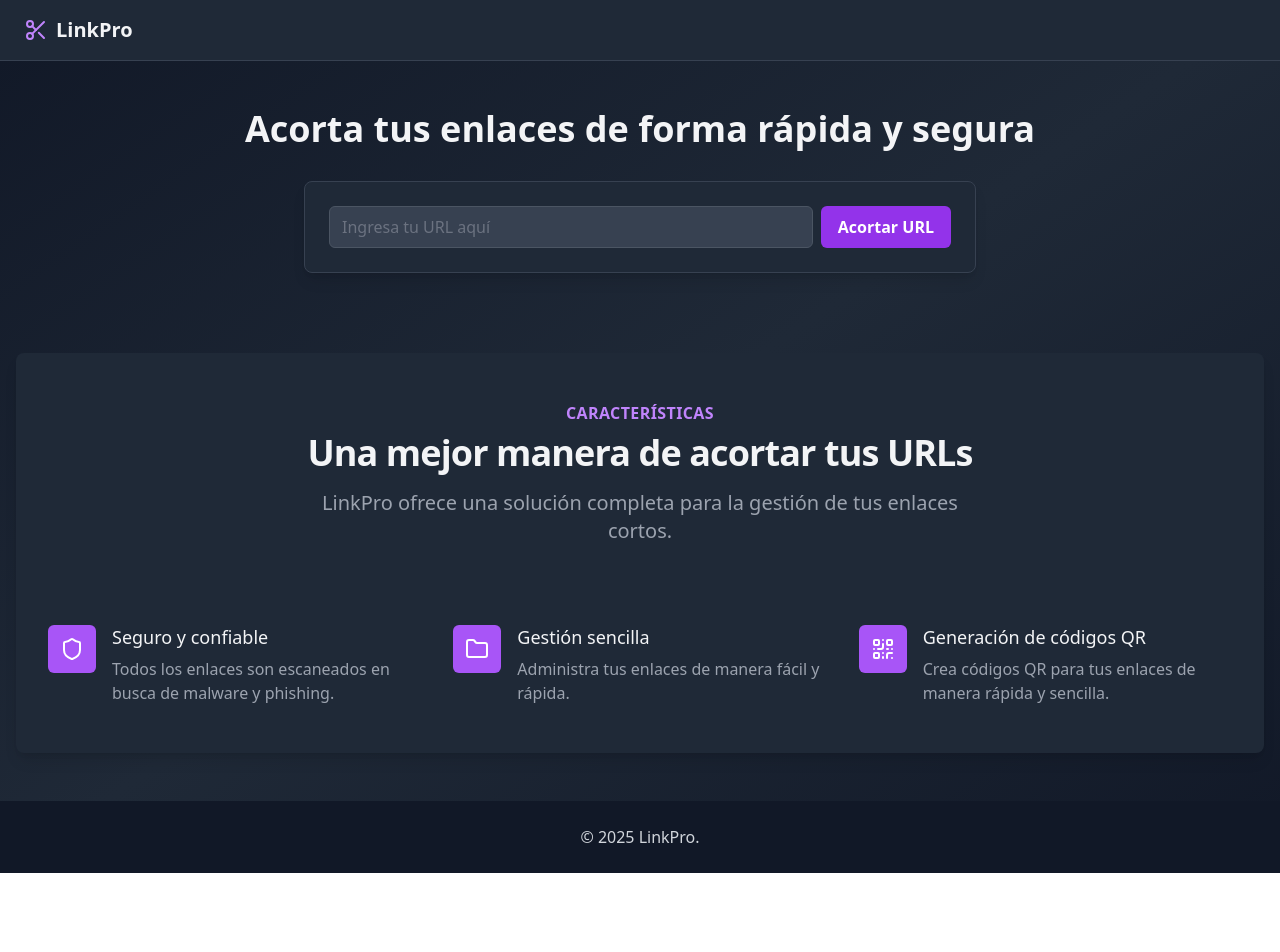
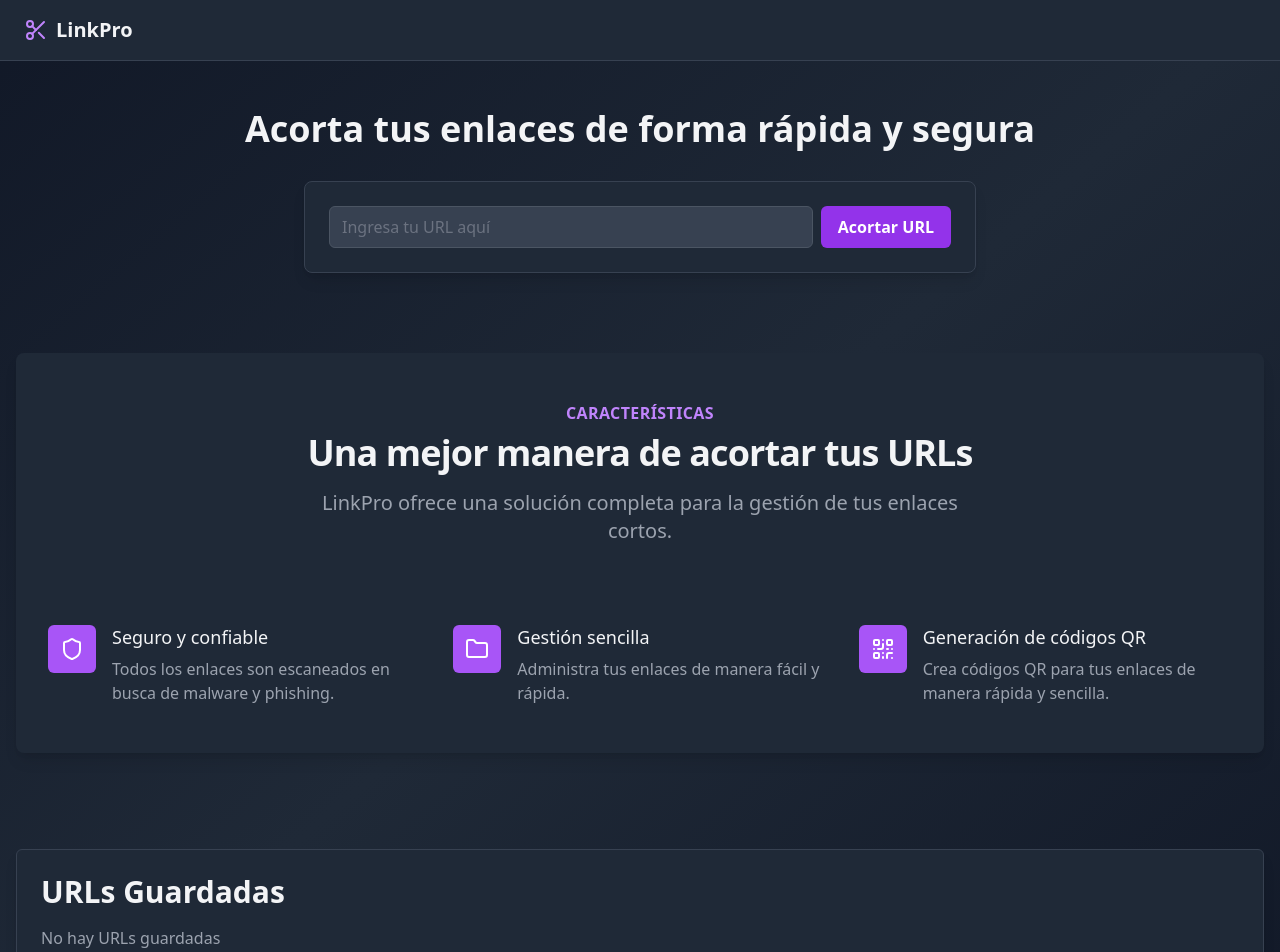
Before and after one commit to D4rrker/LinkPro, a Next.js app: page / in a window 1280 px wide. Shown: the top 952 px of the page. Before the commit the page ends 873 px from the top, so only its background shows below. Built offline with nearby package versions, Linux system fonts and the light colour scheme.

Commit message:
Animación en la sección de 'savedUrls'

```diff
--- a/src/components/Form/Form.tsx
+++ b/src/components/Form/Form.tsx
@@ -7,6 +7,8 @@ export default function Form({
   isLoading,
   errorMSG,
 }: FormPropsType) {
+  console.log(errorMSG.isError);
+
   return (
     <form onSubmit={handleSubmit} className="space-y-4" id="form">
       <div className="flex flex-col md:flex-row space-y-2 md:space-y-0 md:space-x-2">
@@ -30,11 +32,11 @@ export default function Form({
         <button
           type="submit"
           className={`px-4 py-2 min-w-max h-min rounded-md border border-transparent font-semibold bg-purple-600  text-white ${
-            isLoading || errorMSG.boolean
+            isLoading || errorMSG.isError
               ? "cursor-not-allowed opacity-75"
               : "hover:bg-purple-700"
           }`}
-          disabled={isLoading || errorMSG.boolean}
+          disabled={isLoading || errorMSG.isError}
         >
           {isLoading ? "Acortando..." : "Acortar URL"}
         </button>
--- a/src/components/SavedUrls/SavedUrls.tsx
+++ b/src/components/SavedUrls/SavedUrls.tsx
@@ -6,21 +6,37 @@ import Link from "next/link";
 import Button from "../ui/Button";
 import { copyToClipboard } from "@/lib/formHandlers";
 import { useToast } from "@/context/ToastContext";
+import { motion, AnimatePresence } from "framer-motion";
 
 export default function SavedUrls() {
   const { savedUrls, deleteUrl } = useSavedUrls();
   const { toast, showToast } = useToast();
 
-  if (savedUrls.length === 0) return;
-
   return (
-    <div className="mt-24 p-6 rounded-md shadow-lg border bg-gray-800 border-gray-700">
+    <motion.div
+      className="mt-24 p-6 rounded-md shadow-lg border transition-all bg-gray-800 border-gray-700"
+      layout
+    >
       <h2 className="text-3xl font-bold mb-4">URLs Guardadas</h2>
       <div>
-        <ul className="flex flex-col gap-y-6">
-          {savedUrls.length > 0 &&
-            savedUrls.map((url, index) => (
-              <li key={index} className="bg-gray-700 p-4 rounded-md">
+        <motion.ul
+          className="flex flex-col"
+          style={{ overflow: "hidden" }}
+          layout
+        >
+          <AnimatePresence>
+            {savedUrls.length > 0 ? (
+              savedUrls.map((url) => (
+                <motion.li
+                  key={url.id}
+                  className="bg-gray-700 p-4 rounded-md"
+                  layout
+                  initial={{ opacity: 0, y: 20 }}
+                  animate={{ opacity: 1, y: 0 }}
+                  exit={{ opacity: 0, height: 0, padding: 0, margin: 0 }}
+                  transition={{ duration: 0.3, ease: "easeInOut" }}
+                  style={{ overflow: "hidden", marginBottom: "1rem" }}
+                >
                   <div className="flex flex-col gap-y-8 sm:justify-between sm:items-center sm:flex-row">
                     <div>
                       <p className="text-base text-gray-100 truncate w-60 md:w-96">
@@ -53,10 +69,14 @@ export default function SavedUrls() {
                   <p className="mt-10 text-sm text-gray-300 sm:mt-2">
                     Creado el {new Date(url.createdAt).toLocaleDateString()}
                   </p>
-              </li>
-            ))}
-        </ul>
+                </motion.li>
+              ))
+            ) : (
+              <p className="text-gray-400">No hay URLs guardadas</p>
+            )}
+          </AnimatePresence>
+        </motion.ul>
       </div>
-    </div>
+    </motion.div>
   );
 }
--- a/src/constants/defaultDataErrorRequest.ts
+++ b/src/constants/defaultDataErrorRequest.ts
@@ -4,4 +4,5 @@ export const defaultData: ToastTooManyRequestsType = {
   boolean: false,
   msg: "",
   retryAfter: 0,
+  isError: false,
 };
--- a/src/lib/formHandlers.ts
+++ b/src/lib/formHandlers.ts
@@ -66,6 +66,7 @@ export const handleSubmit = async ({
     setErrorMSG({
       boolean: true,
       msg: data,
+      isError: false,
     });
   } catch (error) {
     console.error("❌ Error en handleSubmit:", error);
```
Lines whose indentation alone changed are shown as unchanged.
